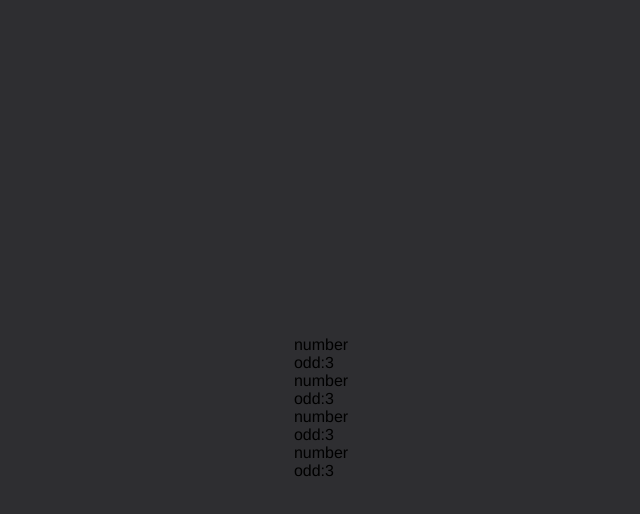
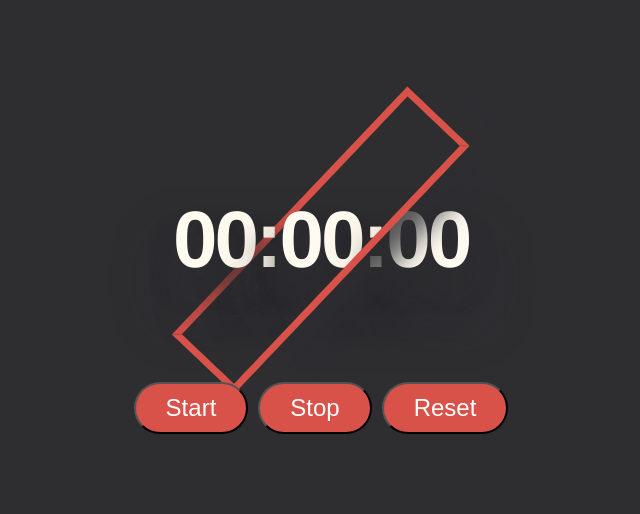
Before and after one commit to RicardoRheeder/JS_Stopwatch, a React app: page / in a window 1280 px wide. Shown: the top 514 px of the page, without its empty margins (319-959 px from the left). Built offline with nearby package versions, Linux system fonts and the light colour scheme; the HTML template or start-up script is replaced by a standard one.

Commit message:
Updated stuff

```diff
--- a/src/app.jsx
+++ b/src/app.jsx
@@ -1,26 +1,31 @@
 import React, { Component } from 'react';
 import ReactDOM from 'react-dom';
-import Clock from './clock';
-import ClockBtn from './clockButtons';
+import Clock from './Clock';
+import ClockBtn from './ClockButtons';
 import './index.css';
 
 class App extends Component {
   constructor(props)
   {
     super(props);
-    this.state = {milisec:0, seconds:0, minutes:0, intervalRef:null};
+    this.state = {milisec:0, seconds:0, minutes:0, intervalRef:null, isRotating:false};
     this.onClick = this.onClick.bind(this);
     this.timerIncrement = this.timerIncrement.bind(this);
+  }
+
+
+  componentDidMount(){
+    var g = document.querySelector('.clock');
+    console.log(window.getComputedStyle(g).animation);
   }
 
   timerStart() {
     var intervalRef = setInterval(this.timerIncrement, 10);
     // store intervalRef in the state so it can be accessed later:
-    this.setState({intervalRef: intervalRef});
+    this.setState({intervalRef, isRotating:true});
     // console.log(intervalRef);
   }
 
-  //TODO: DOUBLE CHECK
   timerIncrement() {
     // Logic to deal with converting seconds to minutes, etc
     if ((this.state.milisec + 1) >= 100){
@@ -30,14 +35,17 @@ class App extends Component {
       // increment minute, reset seconds
       this.setState({ minutes: this.state.minutes + 1, seconds: 0 });
     } else {
-      // increment seconds
+      // increment milisec
       this.setState({ milisec: this.state.milisec + 1 });
     }
   }
 
   timerStop(){
     clearInterval(this.state.intervalRef);
+    this.setState({intervalRef:null, isRotating:false})
     this.state.intervalRef = null;
+    // debugger;
+
   }
 
   timerReset(){
@@ -46,12 +54,11 @@ class App extends Component {
   }
 
   onClick(boardId){
-    if (boardId == 1 && this.state.intervalRef == null){
+    if (boardId == 0 && this.state.intervalRef == null){
       this.timerStart();
+    } else if (boardId == 1) {
+      this.timerStop();
     } else if (boardId == 2) {
-      this.timerStop();
-
-    } else if (boardId == 3) {
       this.timerReset();
     }
   }
@@ -63,9 +70,7 @@ class App extends Component {
           <Clock className="clock" key={'mykey-'+0} minutes={this.state.minutes} seconds={this.state.seconds} milisec={this.state.milisec}/>
         </div>
         <div>
-          <ClockBtn key={'mykey-'+1} btnName={'Start'} myId={1} innerClick= {this.onClick}/>
-          <ClockBtn key={'mykey-'+2} btnName={'Stop'} myId={2} innerClick= {this.onClick}/>
-          <ClockBtn key={'mykey-'+3} btnName={'Reset'} myId={3} innerClick= {this.onClick}/>
+          {['Start', 'Stop', 'Reset'].map((name, index) => <ClockBtn key={'mykey-'+index} btnName={name} myId={index} innerClick= {this.onClick}/>)}
         </div>
       </div>
     );
--- a/src/board.js
+++ /dev/null
@@ -1,15 +0,0 @@
-import React from 'react';
-
-export default class Board extends React.Component {
-
-    render() {
-
-      let { value = 0, myId ,innerClick = null } = this.props;
-      return (
-        <div className="board"  onClick = {()=>{ innerClick(myId) } }>
-        <div>number</div>
-          { value % 2 === 0? <span>even:{value}</span> : <span>odd:{value}</span> }
-        </div>
-      );
-    }
-  }
--- a/src/clockButtons.js
+++ b/src/clockButtons.js
@@ -1,13 +1,13 @@
 import React from 'react';
 
-export default class clockButton extends React.Component {
+export default class ClockButton extends React.Component {
 
     render() {
 
       let { myId, btnName, innerClick = null } = this.props;
       return (
         <span className="clockButton"  onClick = {()=>{ innerClick(myId) }}>
-            <button className="button" onClick={console.log("Button created")}>{btnName}</button>
+            <button className="button" onClick={()=>{console.log("Button created")}}>{btnName}</button>
         </span>
       );
     }
--- a/src/index.js
+++ /dev/null
@@ -1,58 +0,0 @@
-import React from 'react';
-import ReactDOM from 'react-dom';
-import Board from './board';
-import './index.css';
-
-  class Game extends React.Component {
-    constructor(props)
-    {
-      super(props);
-      this.state = { number: 3, };
-      this.onClick = this.onClick.bind(this);
-    }
-
-    onClick(boardId)
-    {
-
-      this.setState({ number: this.state.number > 10? this.state.number : (this.state.number + 1)  , })
-      console.log(boardId);
-    }
-    render() {
-      let { number = 0, } = this.state;
-      return (
-
-        <div >
-          {[1,2,3,4].map((val,index)=>{
-            return <Board key={'mykey-'+index} value={number} myId={index} innerClick= {this.onClick}/>
-          })}
-         </div>
-      );
-    }
-  }
-
-  function calculateWinner(squares) {
-    const lines = [
-      [0, 1, 2],
-      [3, 4, 5],
-      [6, 7, 8],
-      [0, 3, 6],
-      [1, 4, 7],
-      [2, 5, 8],
-      [0, 4, 8],
-      [2, 4, 6],
-    ];
-    for (let i = 0; i < lines.length; i++) {
-      const [a, b, c] = lines[i];
-      if (squares[a] && squares[a] === squares[b] && squares[a] === squares[c]) {
-        return squares[a];
-      }
-    }
-    return null;
-  }
-
-  // ========================================
-
-  ReactDOM.render(
-    <Game />,
-    document.getElementById('root')
-  );
```
